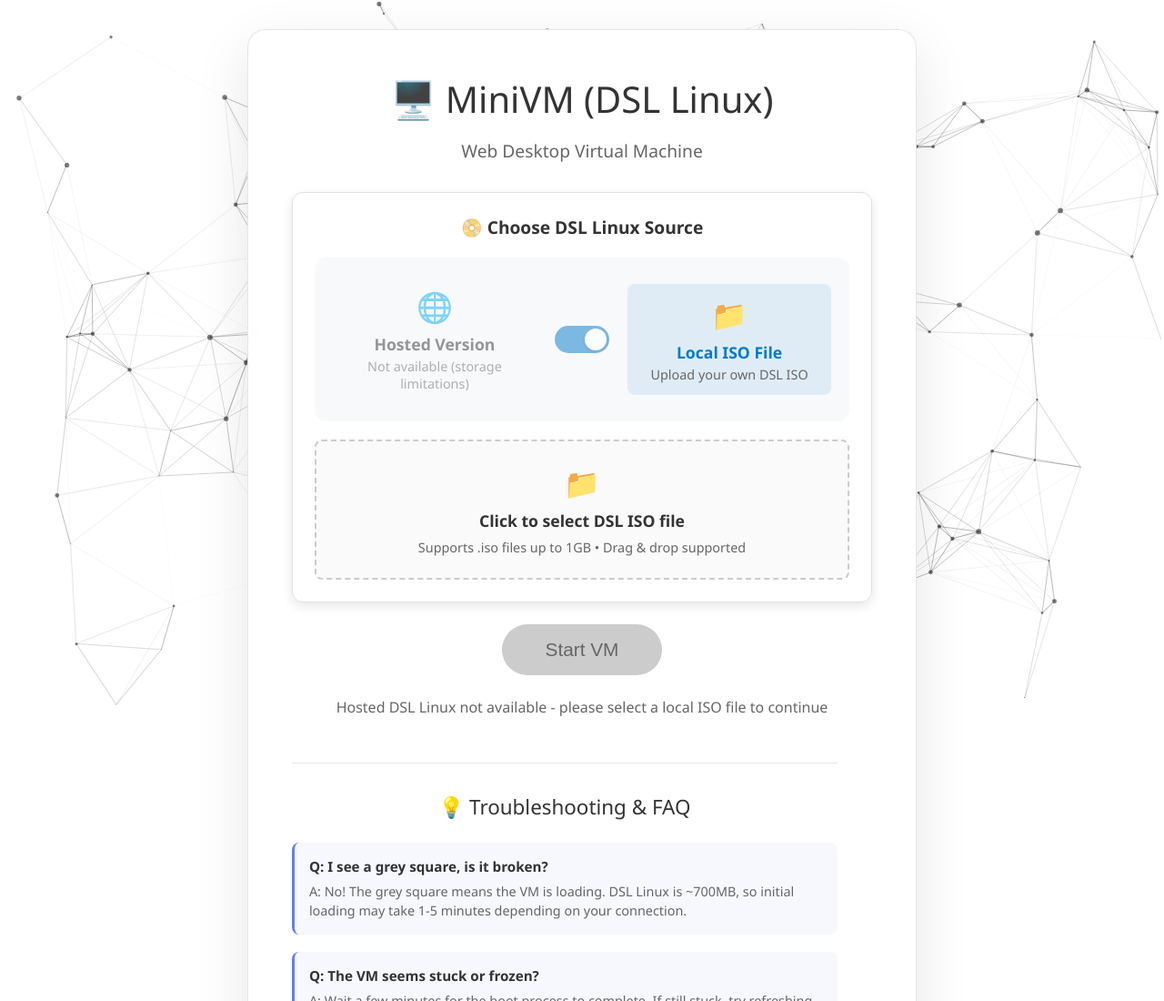
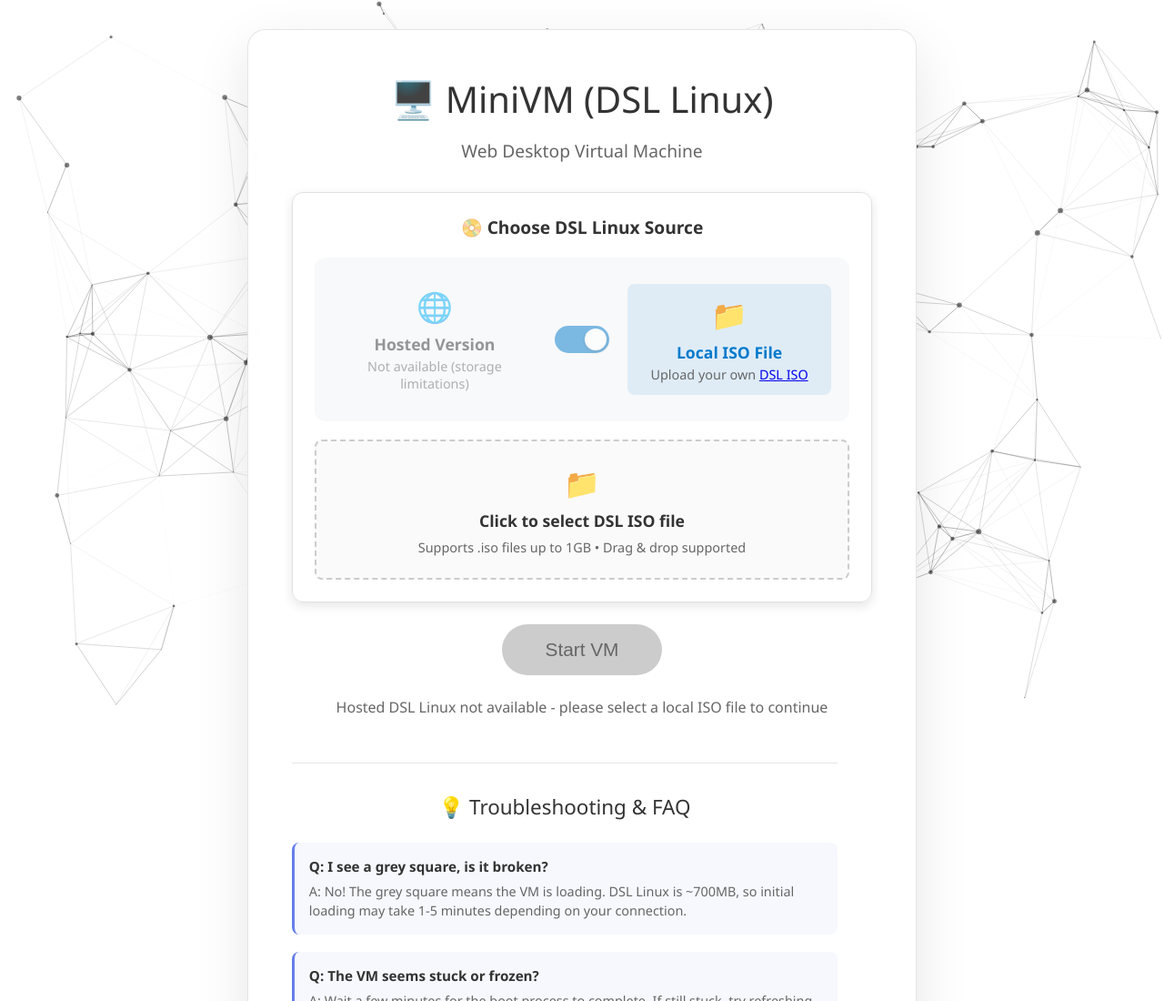
Before and after one commit to rhenryw/MiniVM, a plain HTML site: page index.html in a window 1280 px wide. Shown: the top 1100 px of the page at 91% size. Drawn offline with nearby package versions, Linux system fonts and the light colour scheme; no server answers.

Commit message:
Update DSL ISO description in index.html to include a link for downloading the latest version.

```diff
--- a/index.html
+++ b/index.html
@@ -29,7 +29,7 @@
                 <div class="toggle-option" data-value="local">
                     <span class="toggle-icon">📁</span>
                     <span class="toggle-label">Local ISO File</span>
-                    <span class="toggle-description">Upload your own DSL ISO</span>
+                    <span class="toggle-description">Upload your own <a href="https://www.damnsmalllinux.org/2024-download.html" target="_blank">DSL ISO</a></span>
                 </div>
             </div>
 
```
